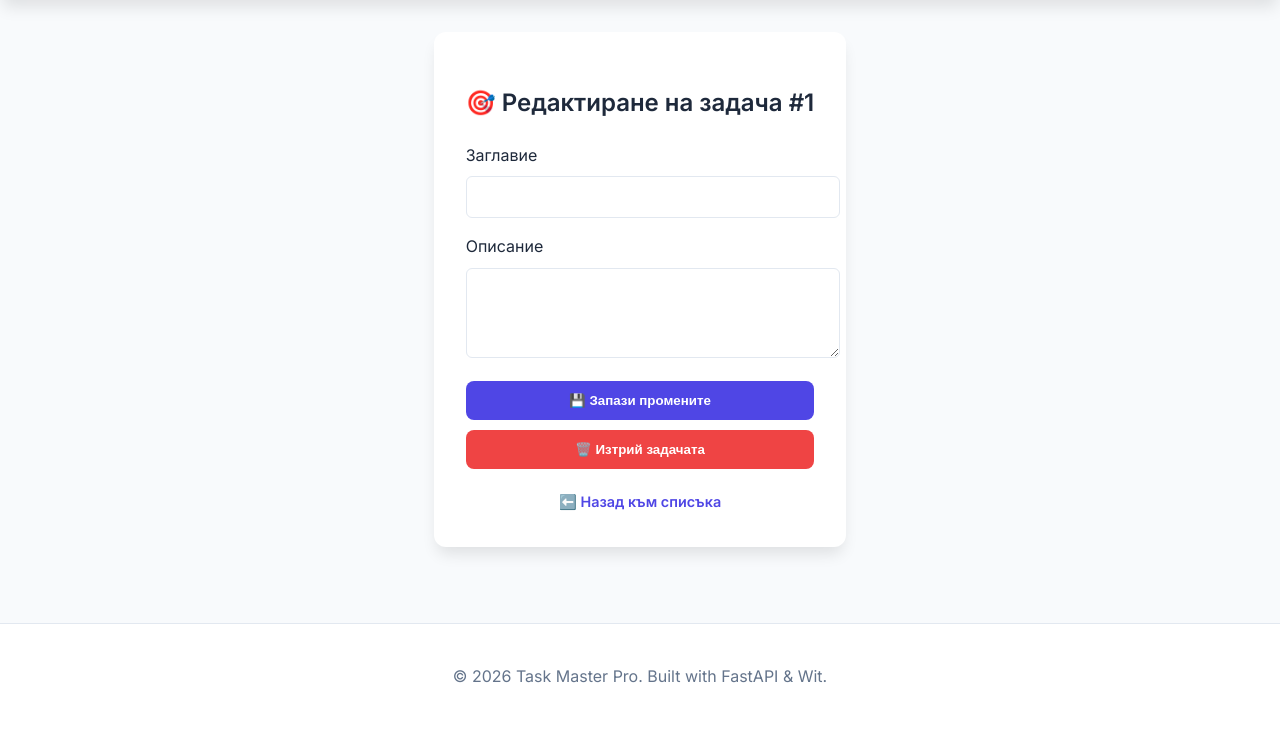
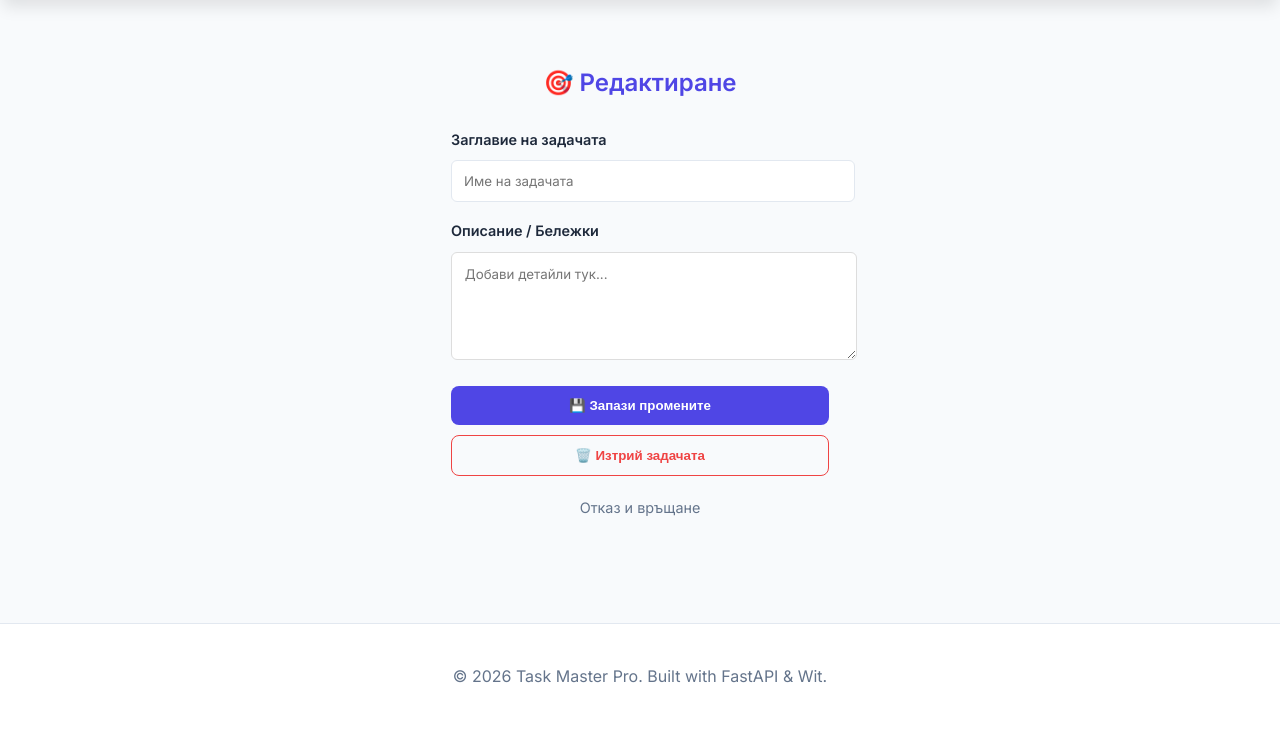
Before and after one commit to angeluzunov10/task-manager-py, a FastAPI app: page /edit/1 in a window 1280 px wide. Shown: the part 70-800 px from the top of the page. Run offline with FastAPI, Linux system fonts and the light colour scheme.

Commit message:
UI: Redesign edit task page

```diff
--- a/templates/edit.html
+++ b/templates/edit.html
@@ -3,24 +3,29 @@
 {% block title %}Редактиране{% endblock %}
 
 {% block content %}
-<div class="task-card">
-    <h2>🎯 Редактиране на задача #{{ task_id }}</h2>
+<div class="auth-container" style="margin-top: 2rem;"> <div class="auth-box" style="max-width: 500px;"> <h2 style="color: var(--primary); margin-bottom: 1.5rem; text-align: center;">🎯 Редактиране</h2>
 
-    <div class="field">
-        <label>Заглавие</label>
-        <input type="text" id="edit-title">
-    </div>
+        <div class="field-group">
+            <label style="font-weight: 600; font-size: 0.9rem;">Заглавие на задачата</label>
+            <input type="text" id="edit-title" placeholder="Име на задачата">
+        </div>
 
-    <div class="field">
-        <label>Описание</label>
-        <textarea id="edit-desc" rows="4"></textarea>
-    </div>
+        <div class="field-group">
+            <label style="font-weight: 600; font-size: 0.9rem;">Описание / Бележки</label>
+            <textarea id="edit-desc" rows="5" placeholder="Добави детайли тук..."
+                      style="width: 100%; padding: 0.8rem; border: 1px solid #ddd; border-radius: 6px; margin-bottom: 1.2rem; font-family: inherit;"></textarea>
+        </div>
 
-    <button class="btn-primary" onclick="saveTask()" style="margin-bottom: 10px;">💾 Запази промените</button>
-    <button onclick="deleteTask()" style="background: var(--danger); color: white; border: none; width: 100%; padding: 0.75rem; border-radius: 8px; font-weight: 600; cursor: pointer;">🗑️ Изтрий задачата</button>
-
-    <div style="margin-top: 20px; text-align: center;">
-        <a href="/" class="edit-link">⬅️ Назад към списъка</a>
+        <div class="action-buttons" style="display: flex; flex-direction: column; gap: 10px;">
+            <button class="btn-primary" onclick="saveTask()">💾 Запази промените</button>
+            <button onclick="deleteTask()"
+                    style="background: none; color: var(--danger); border: 1px solid var(--danger); padding: 0.75rem; border-radius: 8px; font-weight: 600; cursor: pointer; transition: 0.3s;"
+                    onmouseover="this.style.background='var(--danger)'; this.style.color='white'"
+                    onmouseout="this.style.background='none'; this.style.color='var(--danger)'">
+                🗑️ Изтрий задачата
+            </button>
+            <a href="/" style="text-align: center; text-decoration: none; color: #64748b; font-size: 0.9rem; margin-top: 10px;">Отказ и връщане</a>
+        </div>
     </div>
 </div>
 {% endblock %}
```
Also changed, not shown: templates/index.html (+16 -46 lines).
